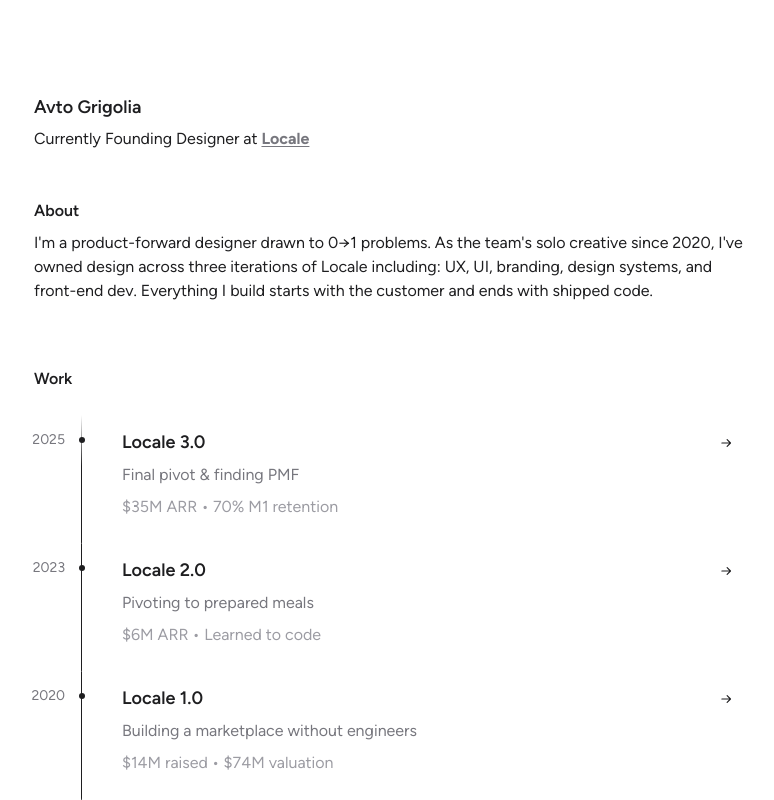
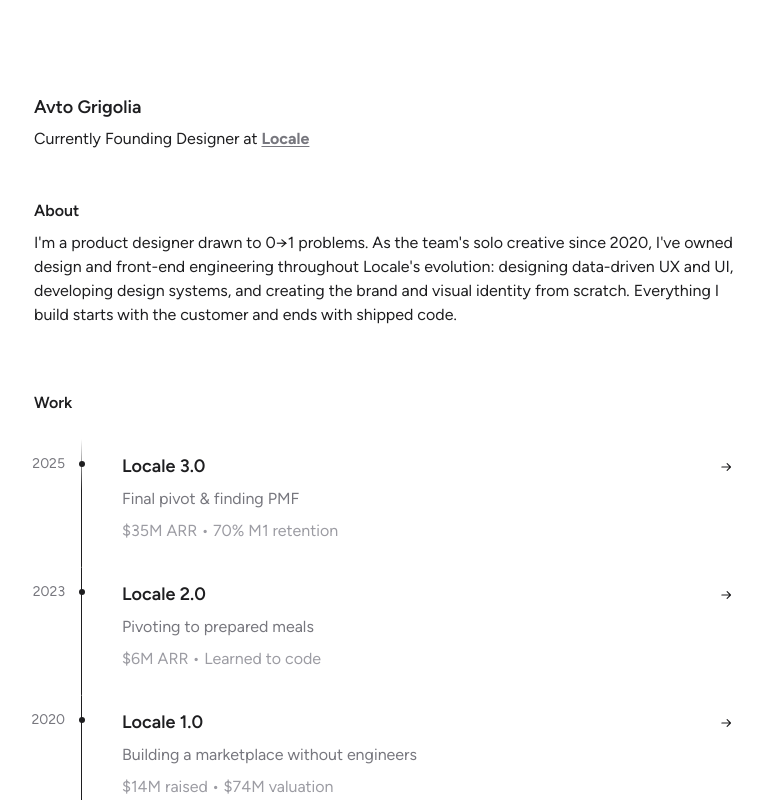
Before and after one commit to a-grigolia/portfolio, a Next.js app: page / in a window 1280 px wide. Shown: the top 800 px of the page, without its empty margins (246-1020 px from the left). Built offline with nearby package versions, Linux system fonts and the light colour scheme.

Commit message:
verbiage change

```diff
--- a/content/site.js
+++ b/content/site.js
@@ -1,7 +1,7 @@
 export const profile = {
   name: "Avto Grigolia",
   about: [
-    "I'm a product-forward designer drawn to 0→1 problems. As the team's solo creative since 2020, I've owned design across three iterations of Locale including: UX, UI, branding, design systems, and front-end dev. Everything I build starts with the customer and ends with shipped code.",
+    "I'm a product designer drawn to 0→1 problems. As the team's solo creative since 2020, I've owned design and front-end engineering throughout Locale's evolution: designing data-driven UX and UI, developing design systems, and creating the brand and visual identity from scratch. Everything I build starts with the customer and ends with shipped code.",
   ],
   email: "a.grigolia123@gmail.com",
   linkedin: "https://www.linkedin.com/in/avto-grigolia/",
```
